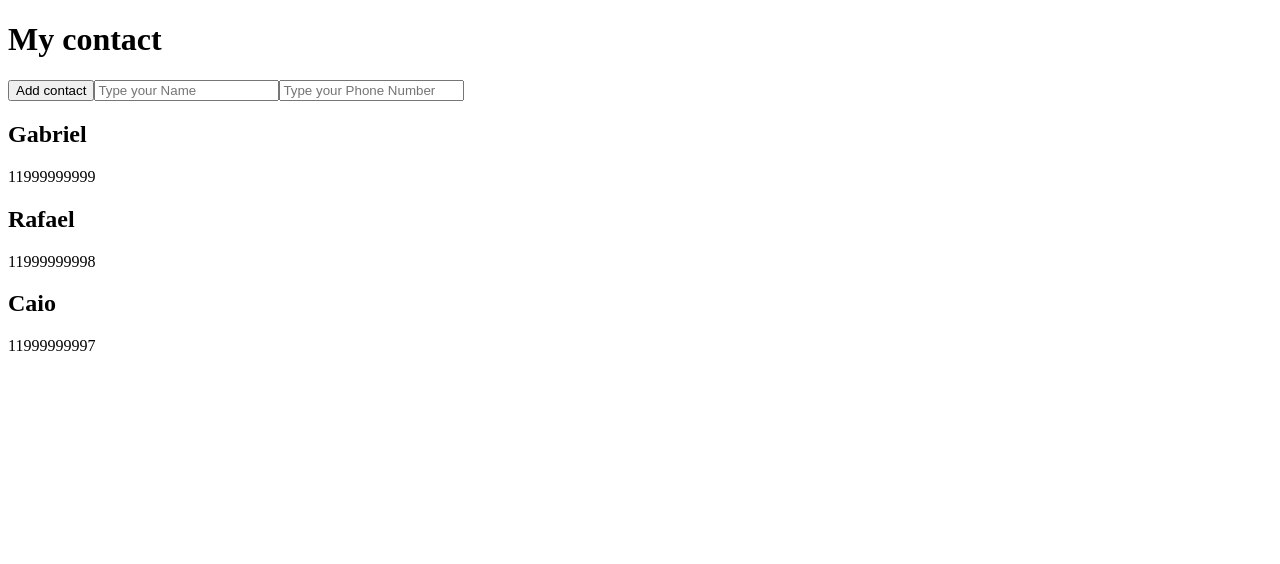
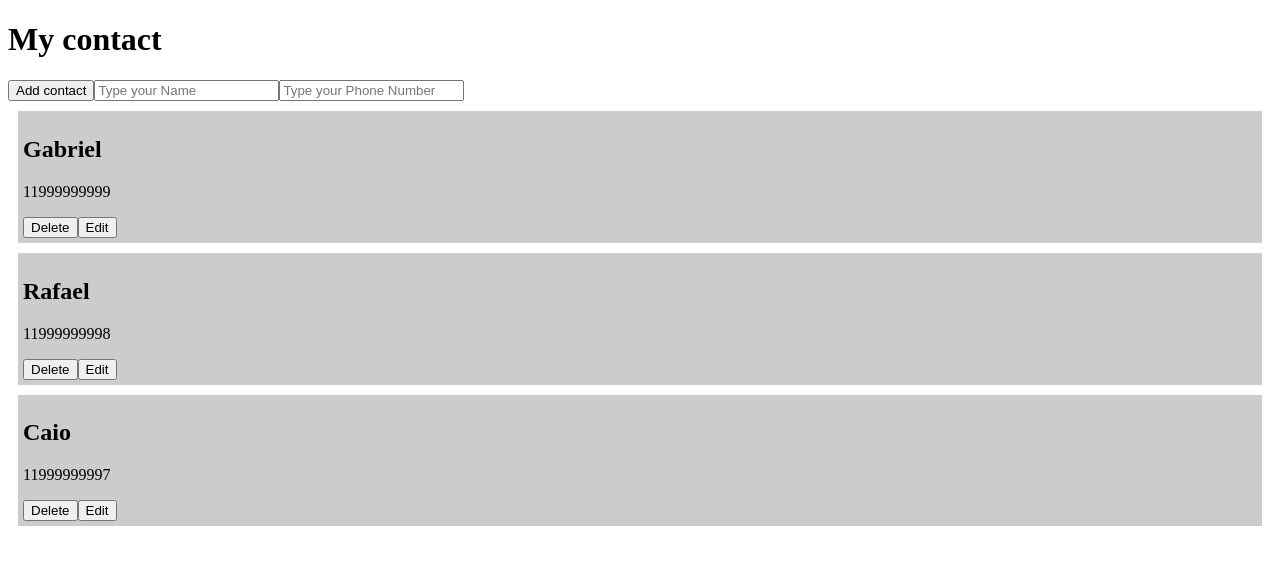
Before and after one commit to Boletinirafs/ProjectReact_Contacts, a Next.js app in the folder project-contacts/: page / in a window 1280 px wide. Shown: the top 564 px of the page. Built offline with nearby package versions, Linux system fonts and the light colour scheme.

Commit message:
Added 'Edit' button

```diff
--- a/project-contacts/app/components/contact.js
+++ b/project-contacts/app/components/contact.js
@@ -1,8 +1,10 @@
-export function Contact({ name, phone }) {
+export function Contact({ id, name, phone, onDelete, onEdit }) {
   return (
-    <div>
+    <div style={{margin:'10px' , padding:'5px',  backgroundColor:'#ccc'}}>
       <h2>{name}</h2>
       <p>{phone}</p>
+      <button onClick={() => onDelete(id)}>Delete</button>
+      <button onClick={() => onEdit(id)}>Edit</button>
     </div>
   )
 }
--- a/project-contacts/app/page.js
+++ b/project-contacts/app/page.js
@@ -8,9 +8,9 @@ export default function Home() {
 
   //Objects
   const defaultContacts = [
-  { name: 'Gabriel', phone: '11999999999' },
-  { name: 'Rafael', phone: '11999999998' },
-  { name: 'Caio', phone: '11999999997' }
+  { id: 'lkdjasd', name: 'Gabriel', phone: '11999999999' },
+  { id: 'lkgrasd', name: 'Rafael', phone: '11999999998' },
+  { id: 'lkfadsf', name: 'Caio', phone: '11999999997' }
 ]
 
   //States
@@ -20,18 +20,6 @@ export default function Home() {
   const [error, setError] = useState('')
 
   //Functions
-  const createContactList = () =>{
-    const newList = contacts.map((contact)=>{
-        return <Contact
-          key={contact.phone}
-          name={contact.name}
-          phone={contact.phone}
-        />
-      })
-
-    return newList
-  }
-
   const createNewContact = (event) =>{
 
     event.preventDefault()
@@ -50,6 +38,7 @@ export default function Home() {
     setError('')
 
     const newContact = {
+      id: Date.now(),
       name: newName,
       phone: newPhone
     }
@@ -58,6 +47,35 @@ export default function Home() {
     setNewName('')
     setNewPhone('')
   }
+  const deleteContact = (id) =>{
+    const newList = contacts.filter((contact) => contact.id !== id)
+    setContacts(newList)
+  }
+  const editContact = (id) =>{
+    const newList = contacts.map(contact =>{
+      if (contact.id === id){
+        return {...contact, name:'edited'}
+      }
+      else return contact
+    })
+    setContacts(newList)
+  }
+  const createContactList = () =>{
+    const newList = contacts.map((contact)=>{
+        return <Contact
+          id = {contact.id}
+          key={contact.id}
+          name={contact.name}
+          phone={contact.phone}
+          onDelete={deleteContact}
+        />
+      })
+
+    return newList
+  }
+
+
+
 
 
   return (
```
